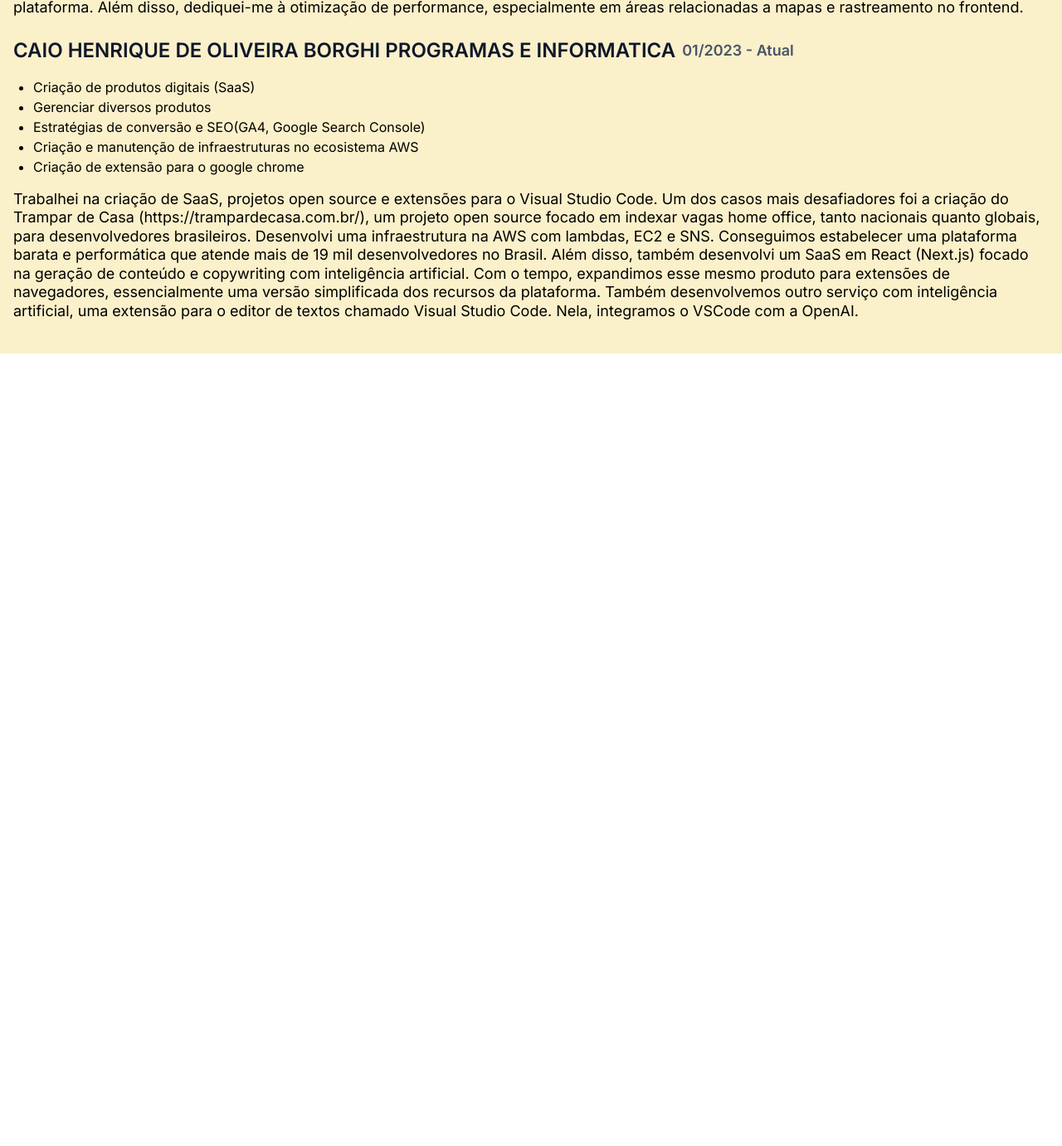
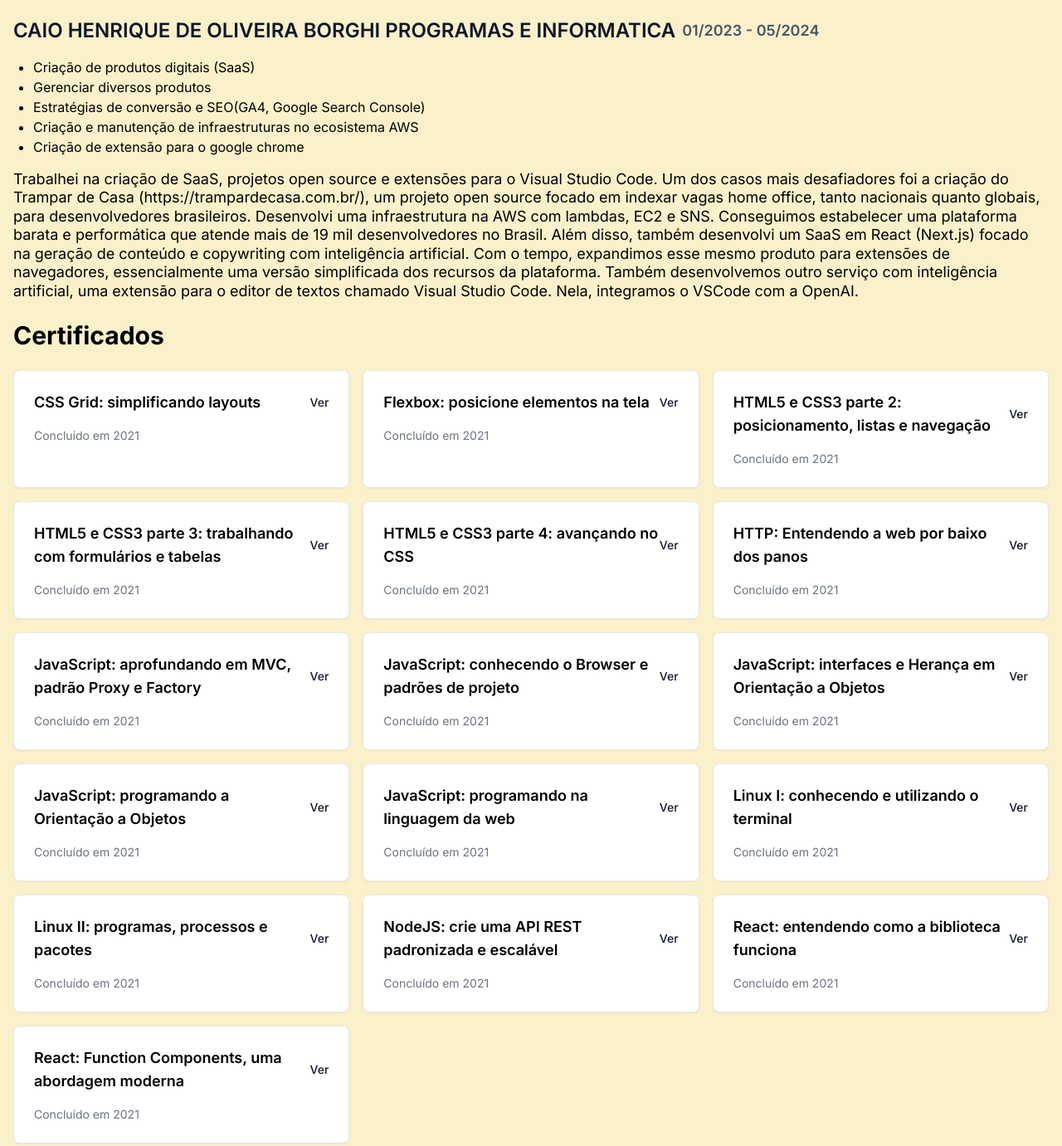
Before and after one commit to JoaoVictor6/my-personal-blog, an Astro site: page / in a window 1280 px wide. Shown: the part 1099-2480 px from the top of the page at 83% size. Before the commit the page ends 1525 px from the top, so only its background shows below. Built offline with nearby package versions, Linux system fonts and the light colour scheme; Astro itself is replaced by a stand-in of ours.

Commit message:
feat: add certificate area

```diff
--- /dev/null
+++ b/src/certificates.ts
@@ -0,0 +1,66 @@
+export const certificates = [
+    {
+        "name": "CSS Grid: simplificando layouts",
+        "cert": "https://cursos.alura.com.br/user/santosjoao133/course/css-grid-layout/formalCertificate"
+    },
+    {
+        "name": "Flexbox: posicione elementos na tela",
+        "cert": "https://cursos.alura.com.br/user/santosjoao133/course/posicione-elementos-com-flexbox/formalCertificate"
+    },
+    {
+        "name": "HTML5 e CSS3 parte 2: posicionamento, listas e navegação",
+        "cert": "https://cursos.alura.com.br/user/santosjoao133/course/html5-css3-posicionamento-listas-navegacao/formalCertificate"
+    },
+    {
+        "name": "HTML5 e CSS3 parte 3: trabalhando com formulários e tabelas",
+        "cert": "https://cursos.alura.com.br/user/santosjoao133/course/html5-css3-formularios-tabelas/formalCertificate"
+    },
+    {
+        "name": "HTML5 e CSS3 parte 4: avançando no CSS",
+        "cert": "https://cursos.alura.com.br/user/santosjoao133/course/html5-css3-avancando-css/formalCertificate"
+    },
+    {
+        "name": "HTTP: Entendendo a web por baixo dos panos",
+        "cert": "https://cursos.alura.com.br/user/santosjoao133/course/http-fundamentos/formalCertificate"
+    },
+    {
+        "name": "JavaScript: aprofundando em MVC, padrão Proxy e Factory",
+        "cert": "https://cursos.alura.com.br/user/santosjoao133/course/javascript-es6-orientacao-a-objetos-parte-2/formalCertificate"
+    },
+    {
+        "name": "JavaScript: conhecendo o Browser e padrões de projeto",
+        "cert": "https://cursos.alura.com.br/user/santosjoao133/course/javascript-es6-orientacao-a-objetos-parte-1/formalCertificate"
+    },
+    {
+        "name": "JavaScript: interfaces e Herança em Orientação a Objetos",
+        "cert": "https://cursos.alura.com.br/user/santosjoao133/course/javascript-polimorfismo/formalCertificate"
+    },
+    {
+        "name": "JavaScript: programando a Orientação a Objetos",
+        "cert": "https://cursos.alura.com.br/user/santosjoao133/course/javascritpt-orientacao-objetos/formalCertificate"
+    },
+    {
+        "name": "JavaScript: programando na linguagem da web",
+        "cert": "https://cursos.alura.com.br/user/santosjoao133/course/javascript-programando-na-linguagem-web/formalCertificate"
+    },
+    {
+        "name": "Linux I: conhecendo e utilizando o terminal",
+        "cert": "https://cursos.alura.com.br/user/santosjoao133/course/linux-ubuntu/formalCertificate"
+    },
+    {
+        "name": "Linux II: programas, processos e pacotes",
+        "cert": "https://cursos.alura.com.br/user/santosjoao133/course/linux-ubuntu-processos/formalCertificate"
+    },
+    {
+        "name": "NodeJS: crie uma API REST padronizada e escalável",
+        "cert": "https://cursos.alura.com.br/user/santosjoao133/course/nodejs-api-rest-padronizada-escalavel/formalCertificate"
+    },
+    {
+        "name": "React: entendendo como a biblioteca funciona",
+        "cert": "https://cursos.alura.com.br/user/santosjoao133/course/react-js/formalCertificate"
+    },
+    {
+        "name": "React: Function Components, uma abordagem moderna",
+        "cert": "https://cursos.alura.com.br/user/santosjoao133/course/react-function-components/formalCertificate"
+    }
+] as const
--- /dev/null
+++ b/src/infos.ts
@@ -0,0 +1,29 @@
+
+export const workExperience = [
+	{
+		company: 'One Monitoramento',
+		timeRange: '05/2023 - 10/2023',
+		description: 'Trabalhei em uma plataforma de monitoramento de veículos, onde o projeto era desenvolvido em React e Express. Ao ingressar no projeto, concentrei meus esforços na melhoria de desempenho. Implementei caches pontuais em consultas recorrentes e redesenhei toda a interface da plataforma. Além disso, dediquei-me à otimização de performance, especialmente em áreas relacionadas a mapas e rastreamento no frontend.',
+		topics: [
+			'Manutenção de plataforma feita em React',
+			'Melhoria de performance',
+			'Otimização de consultas na API',
+			'Mudança completa no design system da plataforma'
+		]
+	},
+	{
+		company: 'CAIO HENRIQUE DE OLIVEIRA BORGHI PROGRAMAS E INFORMATICA',
+		timeRange: '01/2023 - 05/2024',
+		description: `Trabalhei na criação de SaaS, projetos open source e extensões para o Visual Studio Code. Um dos casos mais desafiadores foi a criação do Trampar de Casa (https://trampardecasa.com.br/), um projeto open source focado em indexar vagas home office, tanto nacionais quanto globais, para desenvolvedores brasileiros. Desenvolvi uma infraestrutura na AWS com lambdas, EC2 e SNS. Conseguimos estabelecer uma plataforma barata e performática que atende mais de 19 mil desenvolvedores no Brasil.
+Além disso, também desenvolvi um SaaS em React (Next.js) focado na geração de conteúdo e copywriting com inteligência artificial. Com o tempo, expandimos esse mesmo produto para extensões de navegadores, essencialmente uma versão simplificada dos recursos da plataforma.
+Também desenvolvemos outro serviço com inteligência artificial, uma extensão para o editor de textos chamado Visual Studio Code. Nela, integramos o VSCode com a OpenAI.
+`,
+		topics: [
+			'Criação de produtos digitais (SaaS)',
+			'Gerenciar diversos produtos',
+			'Estratégias de conversão e SEO(GA4, Google Search Console)',
+			'Criação e manutenção de infraestruturas no ecosistema AWS',
+			'Criação de extensão para o google chrome'
+		]
+	}
+]
--- a/src/pages/index.astro
+++ b/src/pages/index.astro
@@ -2,6 +2,8 @@
 import BaseHead from '../components/BaseHead.astro';
 import CvDownload from '../components/CvDownload.astro';
 import ExpSection from '../components/ExpSection.astro';
+import { workExperience } from '../infos'
+import { certificates } from '../certificates'
 const keywords = [
 	"Git",
 	"GitHub",
@@ -16,6 +18,7 @@ const keywords = [
 	"AstroJS",
 	"Docker",
 	"AWS",
+	"Firebase",
 	"EC2",
 	"Lambda",
 	"CloudWatch",
@@ -26,35 +29,7 @@ const keywords = [
 	"Figma",
 	"Google Analytics"
 ] as const
-
-const workExperience = [
-	{
-		company: 'One Monitoramento',
-		timeRange: '05/2023 - 10/2023',
-		description: 'Trabalhei em uma plataforma de monitoramento de veículos, onde o projeto era desenvolvido em React e Express. Ao ingressar no projeto, concentrei meus esforços na melhoria de desempenho. Implementei caches pontuais em consultas recorrentes e redesenhei toda a interface da plataforma. Além disso, dediquei-me à otimização de performance, especialmente em áreas relacionadas a mapas e rastreamento no frontend.',
-		topics: [
-			'Manutenção de plataforma feita em React',
-			'Melhoria de performance',
-			'Otimização de consultas na API',
-			'Mudança completa no design system da plataforma'
-		]
-	},
-	{
-		company: 'CAIO HENRIQUE DE OLIVEIRA BORGHI PROGRAMAS E INFORMATICA',
-		timeRange: '01/2023 - Atual',
-		description: `Trabalhei na criação de SaaS, projetos open source e extensões para o Visual Studio Code. Um dos casos mais desafiadores foi a criação do Trampar de Casa (https://trampardecasa.com.br/), um projeto open source focado em indexar vagas home office, tanto nacionais quanto globais, para desenvolvedores brasileiros. Desenvolvi uma infraestrutura na AWS com lambdas, EC2 e SNS. Conseguimos estabelecer uma plataforma barata e performática que atende mais de 19 mil desenvolvedores no Brasil.
-Além disso, também desenvolvi um SaaS em React (Next.js) focado na geração de conteúdo e copywriting com inteligência artificial. Com o tempo, expandimos esse mesmo produto para extensões de navegadores, essencialmente uma versão simplificada dos recursos da plataforma.
-Também desenvolvemos outro serviço com inteligência artificial, uma extensão para o editor de textos chamado Visual Studio Code. Nela, integramos o VSCode com a OpenAI.
-`,
-		topics: [
-			'Criação de produtos digitais (SaaS)',
-			'Gerenciar diversos produtos',
-			'Estratégias de conversão e SEO(GA4, Google Search Console)',
-			'Criação e manutenção de infraestruturas no ecosistema AWS',
-			'Criação de extensão para o google chrome'
-		]
-	}
-]
+const SITE_DESCRIPTION = "Olá! Sou João Victor, um desenvolvedor Fullstack apaixonado por tecnologia, com habilidades sólidas em JavaScript, React e Next.js. Tenho experiência em criar produtos digitais inovadores, desde a concepção até a implementação, utilizando práticas modernas de desenvolvimento e ferramentas como AWS EC2, Lambda e SNS. Sou apaixonado por resolver problemas complexos e otimizar o desempenho de aplicações, utilizando técnicas como cacheamento e otimização de consultas. Além disso, tenho um forte compromisso com a qualidade do código e a usabilidade do produto final. Estou constantemente buscando aprender e me atualizar nas mais recentes tecnologias e melhores práticas da indústria. Com uma mentalidade voltada para o crescimento e uma paixão pela inovação, estou sempre pronto para enfrentar novos desafios e contribuir de forma significativa para projetos desafiadores."
 
 ---
 
@@ -67,14 +42,9 @@ Também desenvolvemos outro serviço com inteligência artificial, uma extensão
 </script>
 <script is:inline async src="https://www.googletagmanager.com/gtag/js?id=G-0LWKW1YN1E"></script>
 <script is:inline>
-	// @ts-ignore
   window.dataLayer = window.dataLayer || [];
-	// @ts-ignore
   function gtag(){dataLayer.push(arguments);}
-	// @ts-ignore
   gtag('js', new Date());
-
-	// @ts-ignore
   gtag('config', 'G-0LWKW1YN1E');
 </script>
 <!doctype html>
@@ -83,7 +53,7 @@ Também desenvolvemos outro serviço com inteligência artificial, uma extensão
 		<BaseHead
 			keywords={Array.from(keywords)}
 			title={"João Victor - Desenvolvedor Fullstack"}
-			description={"Desenvolvedor Fullstack com foco em nodejs e react"}
+			description={SITE_DESCRIPTION}
 			image='/profile-image.jpeg'
 		/>
 		<link rel="preconnect" href="https://fonts.googleapis.com">
@@ -100,7 +70,7 @@ Também desenvolvemos outro serviço com inteligência artificial, uma extensão
 						<h2 class="text-xl font-bold text-center">Desenvolvedor fullstack</h2>
 					</section>
 				</section>
-				<p class="leading-[150%] max-w-[90%] lg:max-w-[800px] mx-auto">
+				<p class="leading-[150%] container mx-auto">
 					Estou constantemente buscando desafios que me permitam explorar novas fronteiras digitais. Com uma paixão por criar e inovar, minha jornada inclui contribuições em projetos de código aberto, onde posso aplicar minhas habilidades em Node.js, React, Next.js e TypeScript. Além do desenvolvimento de software, tenho interesse em áreas como inteligência artificial, marketing digital e empreendedorismo. Estou pronto para enfrentar novos desafios e fazer contribuições significativas no mundo da tecnologia.
 				</p>
 
@@ -122,20 +92,39 @@ Também desenvolvemos outro serviço com inteligência artificial, uma extensão
 
 				<CvDownload />
 
-				<div class="scroll" style="--time:40s">
+				<section class="scroll" style="--time:40s">
 						<div>
 								{keywords.map(keyword => <span>{keyword}</span>)}
 						</div>
 						<div>
 								{keywords.map(keyword => <span>{keyword}</span>)}
 						</div>
-				</div>
+					</section>
 			</section>
 			<section class="container mx-4 mt-6 space-y-6 px-4">
 				<h1 class="text-3xl font-bold">
 					Experiências
 				</h1>
 				{workExperience.map(exp => <ExpSection {...exp} />)}
+			</section>
+
+			<section class="container mx-4 mt-6 space-y-6 px-4">
+				<h1 class="text-3xl font-bold">
+					Certificados
+				</h1>
+				<section class="grid grid-cols-1 lg:grid-cols-2 xl:grid-cols-3 gap-4">
+					{certificates.map(({cert, name}) => (
+						<div class="rounded-lg border border-gray-200 bg-white p-6 shadow-sm transition-all hover:shadow-md dark:border-gray-800 dark:bg-gray-950 cursor-pointer">
+							<div class="mb-4 flex items-center justify-between">
+								<h3 class="text-lg font-semibold">{name}</h3>
+								<a class="text-sm font-medium text-gray-900 hover:underline dark:text-gray-50" href={cert}>
+									Ver
+								</a>
+							</div>
+							<p class="text-sm text-gray-500 dark:text-gray-400">Concluído em 2021</p>
+						</div>
+					))}
+				</section>
 			</section>
 		</section>
 	</body>
```
Also changed, not shown: 1 other file.
